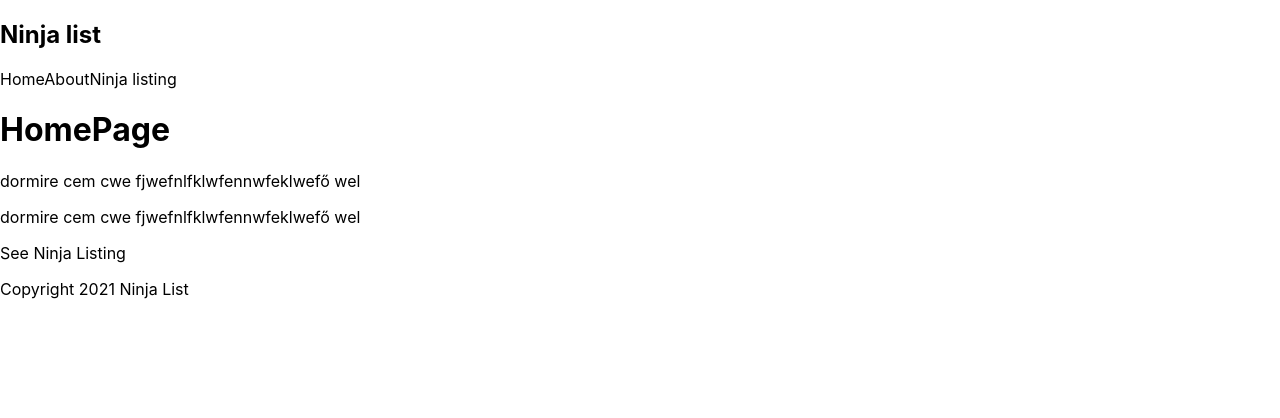
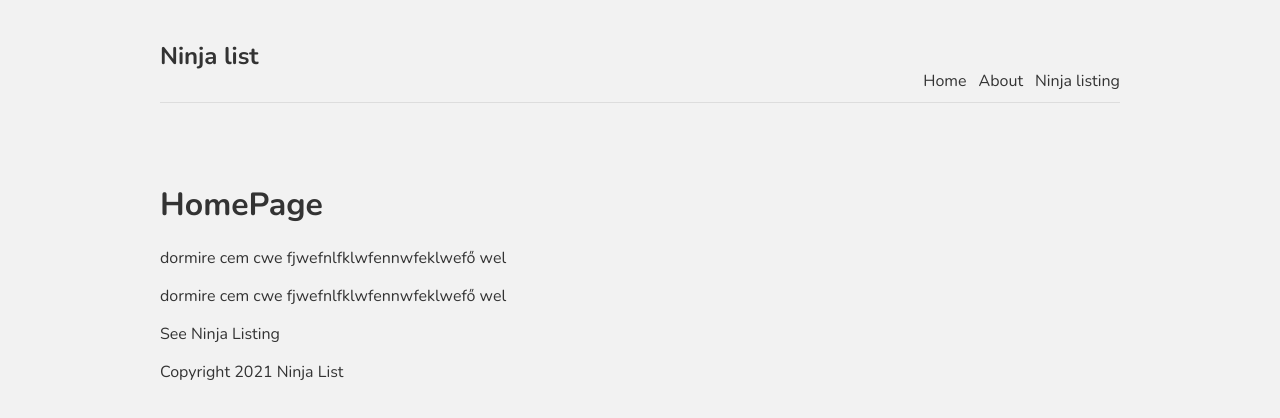
Before and after one commit to vutengklanricsi/next-netninja, a Next.js app: page / in a window 1280 px wide. Shown: the top 418 px of the page. Built offline with nearby package versions, Linux system fonts and the light colour scheme.

Commit message:
adding layout to pages

```diff
--- /dev/null
+++ b/components/Layout.js
@@ -0,0 +1,13 @@
+import React from "react";
+import Footer from "../components/Footer";
+import Navbar from "../components/Navbar";
+
+export default function Layout({ children }) {
+  return (
+    <div className="content">
+      <Navbar />
+      {children}
+      <Footer />
+    </div>
+  );
+}
--- a/components/Navbar.js
+++ b/components/Navbar.js
@@ -7,6 +7,7 @@
       <div className="logo">
         <h1>Ninja list</h1>
       </div>
+      <div className="navbar">
         <Link href="/">
           <a>Home</a>
         </Link>
@@ -16,6 +17,7 @@
         <Link href="/ninjas">
           <a>Ninja listing</a>
         </Link>
+      </div>
     </nav>
   );
 }
--- a/pages/_app.js
+++ b/pages/_app.js
@@ -1,7 +1,12 @@
+import Layout from "../components/Layout";
 import "../styles/globals.css";
 
 function MyApp({ Component, pageProps }) {
-  return <Component {...pageProps} />;
+  return (
+    <Layout>
+      <Component {...pageProps} />
+    </Layout>
+  );
 }
 
 export default MyApp;
--- a/pages/index.js
+++ b/pages/index.js
@@ -1,16 +1,13 @@
-import Footer from "../components/Footer";
-import Navbar from "../components/Navbar";
+
 import Link from "next/link";
 
 export default function Home() {
   return (
     <div>
-      <Navbar />
       <h1>HomePage</h1>
       <p>dormire cem cwe fjwefnlfklwfennwfeklwefő wel</p>
       <p>dormire cem cwe fjwefnlfklwfennwfeklwefő wel</p>
       <Link href="./ninjas"><a>See Ninja Listing</a></Link>
-      <Footer />
     </div>
   );
 }
--- a/styles/globals.css
+++ b/styles/globals.css
@@ -1,16 +1,37 @@
-html,
+@import url('https://fonts.googleapis.com/css2?family=Nunito:wght@300;400;600;700&display=swap');
+
 body {
-  padding: 0;
-  margin: 0;
-  font-family: -apple-system, BlinkMacSystemFont, Segoe UI, Roboto, Oxygen,
-    Ubuntu, Cantarell, Fira Sans, Droid Sans, Helvetica Neue, sans-serif;
+  background: #f2f2f2;
+  color: #333;
+  font-family: "Nunito";
 }
-
 a {
-  color: inherit;
+  color: #333;
   text-decoration: none;
 }
-
-* {
-  box-sizing: border-box;
+.content {
+  max-width: 960px;
+  margin: 0 auto;
 }
+nav {
+  margin: 10px auto 80px;
+  padding: 10px 0;
+  display: flex;
+  justify-content: flex-end;
+  align-items: flex-end;
+  border-bottom: 1px solid #ddd;
+}
+nav a {
+  margin-left: 12px;
+}
+nav .logo {
+  margin-right: auto;
+}
+footer {
+  display: block;
+  text-align: center;
+  padding: 30px 0;
+  margin-top: 60px;
+  color: #777;
+  border-top: 1px solid #eaeaea;
+}
```
Lines whose indentation alone changed are shown as unchanged.
